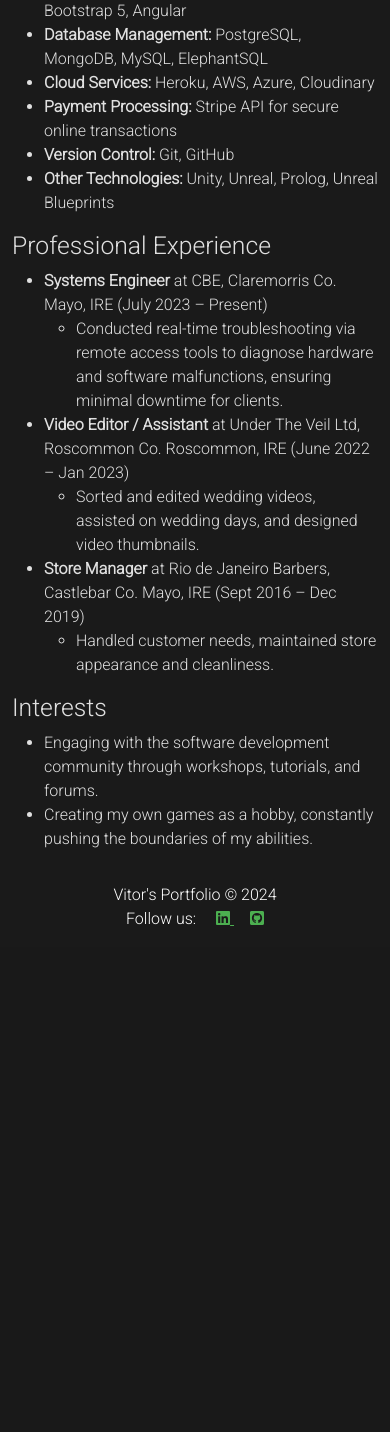
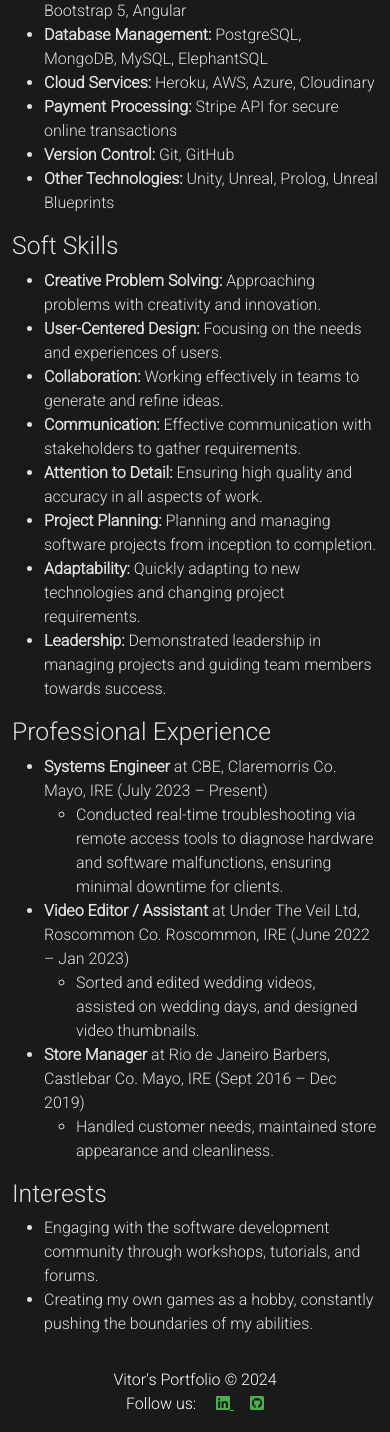
Before and after one commit to VitorBarbosaDev/VitorBarbosa, a Django app: page /about/ in a window 390 px wide. Shown: the part 1099-2531 px from the top of the page. Before the commit the page ends 2025 px from the top, so only its background shows below. Run offline with Django 4.2, Linux system fonts and the light colour scheme; data that the repository does not hold is empty.

Commit message:
add soft skills to about

```diff
--- a/projects/templates/projects/about.html
+++ b/projects/templates/projects/about.html
@@ -4,9 +4,11 @@
 {% block content %}
 <div class="container">
     <h1>About Me</h1>
+    <div class="row">
         <div class="col-md-4">
             <img src="{{ profile.image.url }}" class="img-fluid rounded-circle mb-3" alt="Vitor Barbosa">
         </div>
+        <div class="col-md-8">
             <p><strong>Vitor Barbosa</strong></p>
             <p>Junior Full Stack Developer</p>
             <p>Email: <a href="mailto:vitorbarbosa1301@gmail.com">vitorbarbosa1301@gmail.com</a> | Phone: 083-864-7921</p>
@@ -15,6 +17,8 @@
                 <a href="https://github.com/VitorBarbosaDev" target="_blank">GitHub Profile</a> |
                 <a href="https://vitormakesgames.itch.io/" target="_blank">Itch.io Page</a>
             </p>
+        </div>
+    </div>
 
     <h2>Executive Summary</h2>
     <p>Junior Software Developer with a Bachelor of Science in Computing in Games Development,
@@ -41,6 +45,18 @@
         <li><strong>Payment Processing:</strong> Stripe API for secure online transactions</li>
         <li><strong>Version Control:</strong> Git, GitHub</li>
         <li><strong>Other Technologies:</strong> Unity, Unreal, Prolog, Unreal Blueprints</li>
+    </ul>
+
+    <h2>Soft Skills</h2>
+    <ul>
+        <li><strong>Creative Problem Solving:</strong> Approaching problems with creativity and innovation.</li>
+        <li><strong>User-Centered Design:</strong> Focusing on the needs and experiences of users.</li>
+        <li><strong>Collaboration:</strong> Working effectively in teams to generate and refine ideas.</li>
+        <li><strong>Communication:</strong> Effective communication with stakeholders to gather requirements.</li>
+        <li><strong>Attention to Detail:</strong> Ensuring high quality and accuracy in all aspects of work.</li>
+        <li><strong>Project Planning:</strong> Planning and managing software projects from inception to completion.</li>
+        <li><strong>Adaptability:</strong> Quickly adapting to new technologies and changing project requirements.</li>
+        <li><strong>Leadership:</strong> Demonstrated leadership in managing projects and guiding team members towards success.</li>
     </ul>
 
     <h2>Professional Experience</h2>
```
Also changed, not shown: 1 other file. Lines whose indentation alone changed are shown as unchanged.
